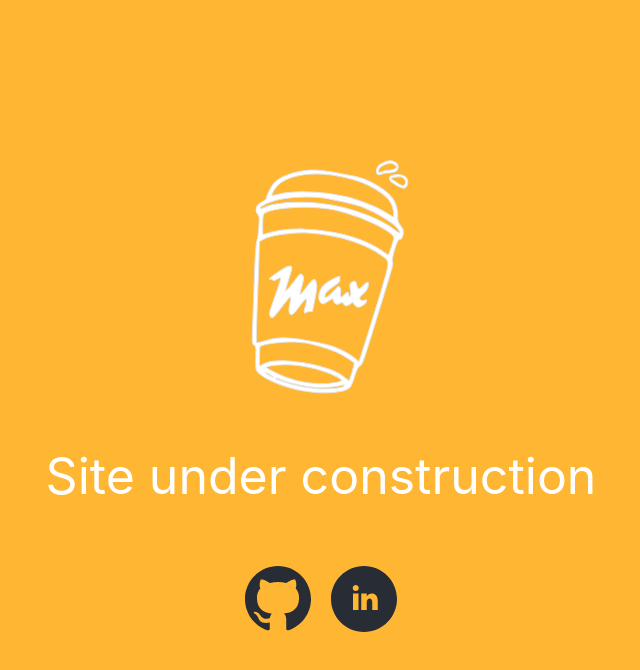
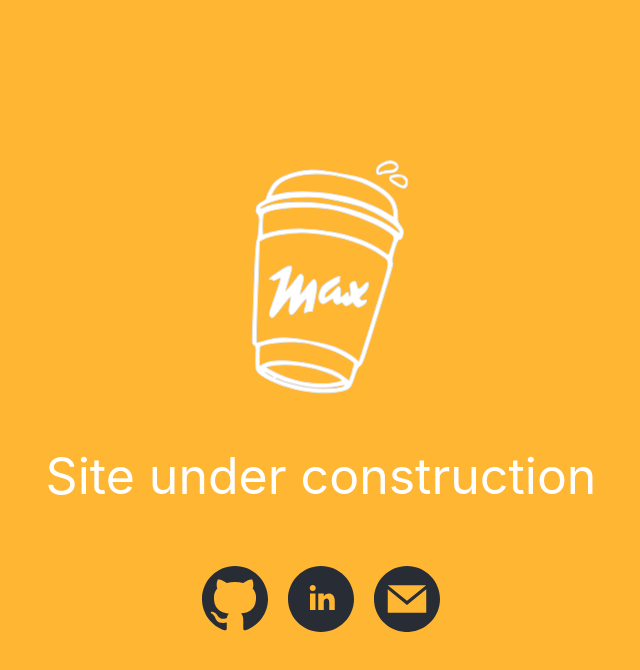
Before and after one commit to Maximepzv/Resume, a React (Create React App) app: page / in a window 1280 px wide. Shown: the top 670 px of the page, without its empty margins (319-959 px from the left). Built offline with nearby package versions, Linux system fonts and the light colour scheme.

Commit message:
Adding email link

```diff
--- a/src/App.js
+++ b/src/App.js
@@ -2,6 +2,7 @@ import React from 'react';
 import { ReactComponent as Logo } from './logo.svg';
 import { ReactComponent as LinkedInLogo } from './linkedin.svg';
 import { ReactComponent as GithubLogo } from './github.svg';
+import { ReactComponent as EmailLogo } from './email.svg';
 import './App.css';
 
 function App() {
@@ -13,8 +14,9 @@ function App() {
           Site under construction
         </p>
         <div>
-          <GithubLogo onClick={()=> window.open("https://github.com/Maximepzv", "_blank")} className="Social-logo"/>
-          <LinkedInLogo onClick={()=> window.open("https://www.linkedin.com/in/maximepzv/", "_blank")} className="Social-logo"/>
+          <a href="https://github.com/Maximepzv" target="_blank" rel="noopener noreferrer"><GithubLogo className="Social-logo"/></a>
+          <a href="https://www.linkedin.com/in/maximepzv/" target="_blank" rel="noopener noreferrer"><LinkedInLogo className="Social-logo"/></a>
+          <a href="mailto:maxime.pouezevara@epitech.eu"><EmailLogo className="Social-logo"/></a>
         </div>
       </header>
     </div>
```
Also changed, not shown: src/email.svg (added).
